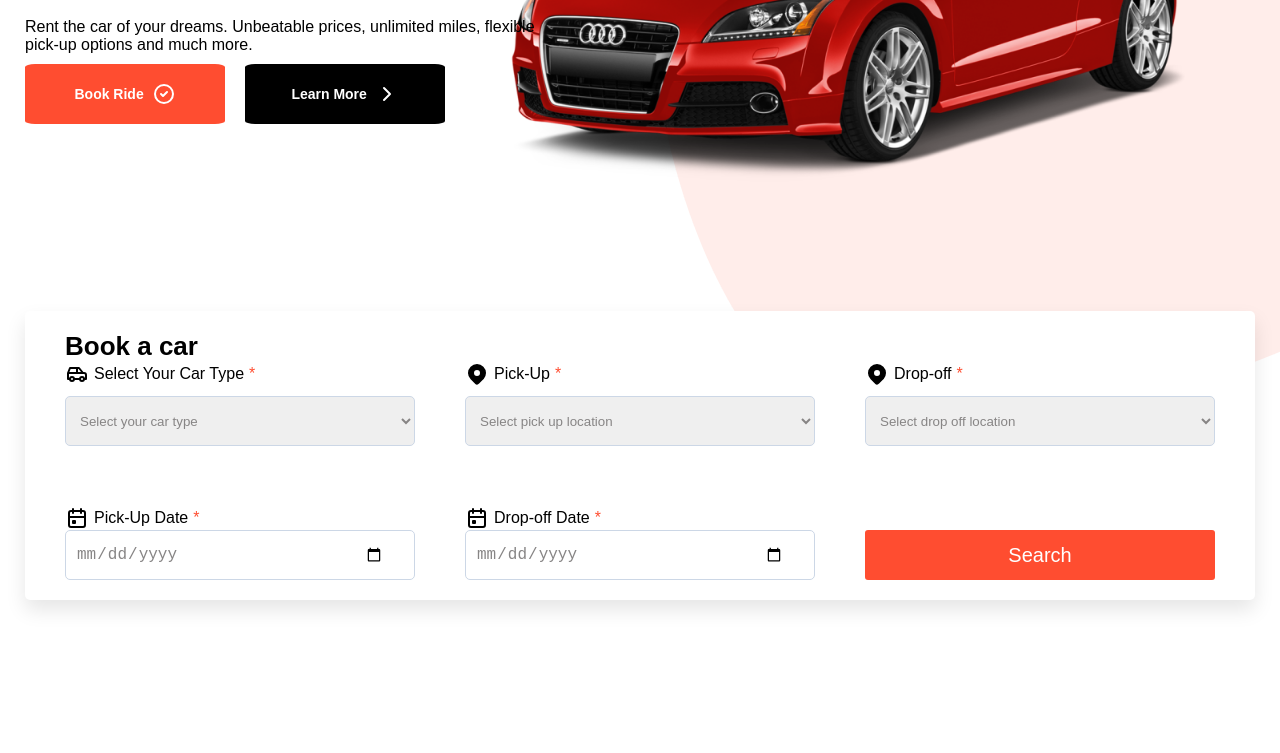
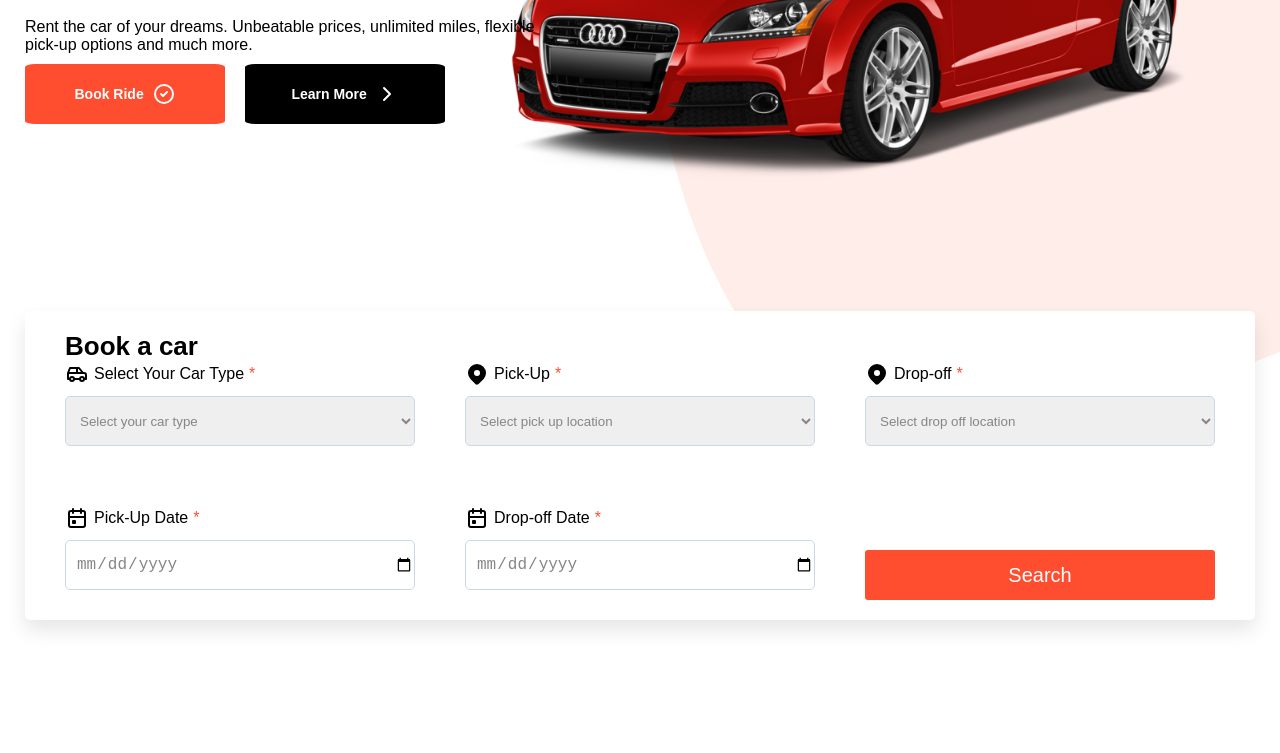
Before and after one commit to Mohamad-Gh/React_Apps, a React (Create React App) app in the folder car-rental-app/: page / in a window 1280 px wide. Shown: the part 429-1182 px from the top of the page. Built offline with nearby package versions, Linux system fonts and the light colour scheme.

Commit message:
Fix the booking data class margin

```diff
--- a/car-rental-app/src/index.css
+++ b/car-rental-app/src/index.css
@@ -161,6 +161,7 @@ header {
 .form-grid-item {
   display: flex;
   flex-direction: column;
+  justify-content: center;
 }
 .submit {
   cursor: pointer;
@@ -183,8 +184,9 @@ header {
   border-radius: 5px;
   font-size: 16px;
   border: 1px solid #ccd7e6;
-  padding: 0 30px 0 10px;
+  padding: 0 0 0 10px;
   color: #878585;
+  margin: 10px 0;
 }
 .submit {
   margin: auto 0 0 0;
```
